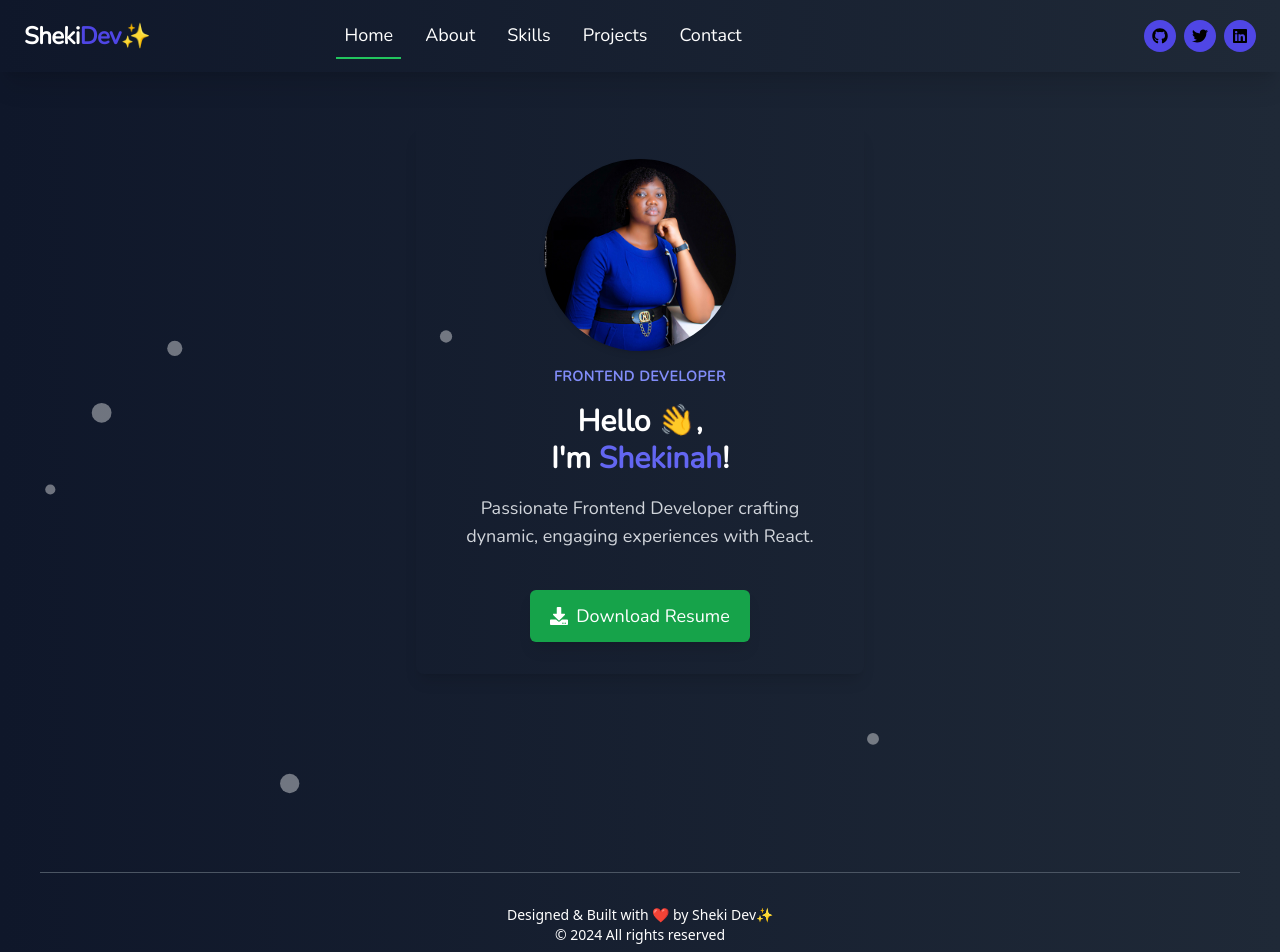
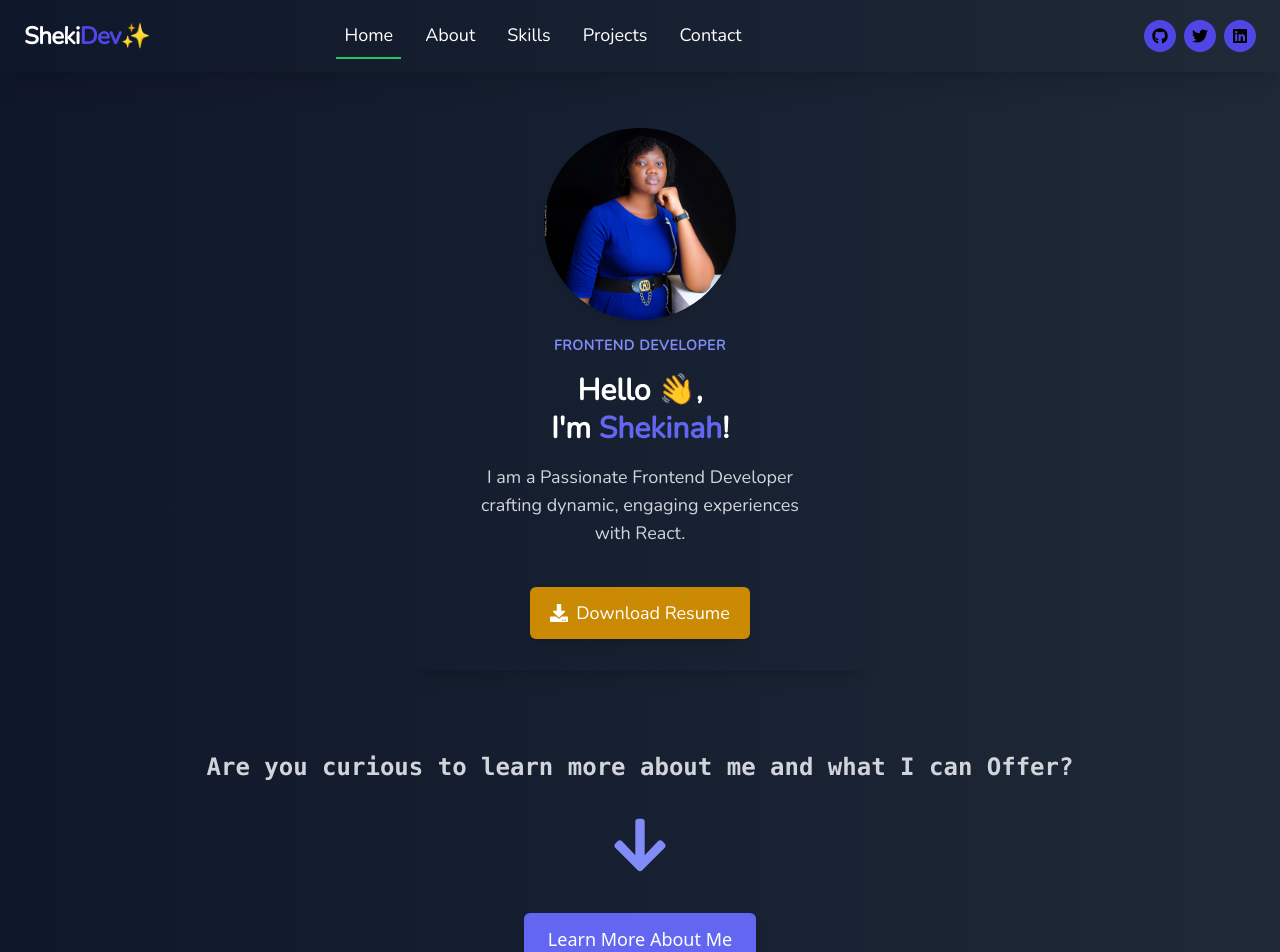
Before and after one commit to shekinahmanyi/portfolio-website2, a React (Create React App) app in the folder portfolio-site/: page / in a window 1280 px wide. Shown: the top 952 px of the page. Built offline with nearby package versions, Linux system fonts and the light colour scheme.

Commit message:
Added another section

```diff
--- a/portfolio-site/src/pages/Home.jsx
+++ b/portfolio-site/src/pages/Home.jsx
@@ -1,8 +1,9 @@
 import React, { useEffect, useMemo, useState } from "react";
 import sheki from "../images/sheki.jpg";
-import { FaDownload } from "react-icons/fa";
+import { FaDownload, FaArrowDown } from "react-icons/fa";
 import Particles, { initParticlesEngine } from "@tsparticles/react";
 import { loadSlim } from "@tsparticles/slim";
+import { Link } from "react-router-dom"; // Assuming you are using react-router for navigation
 
 function Home() {
   const resumeUrl =
@@ -42,7 +43,7 @@ function Home() {
         },
         modes: {
           push: {
-            quantity:0,
+            quantity: 0,
           },
           repulse: {
             distance: 200,
@@ -52,7 +53,7 @@ function Home() {
       },
       particles: {
         color: {
-          value: "#FFFFFF",
+          value: "",
         },
 
         move: {
@@ -88,19 +89,19 @@ function Home() {
   );
 
   return (
-    <div className="relative min-h-screen flex items-center justify-center bg-gradient-to-r from-slate-900 to-gray-800">
+    <main className="relative min-h-screen flex flex-col items-center justify-center bg-gradient-to-r from-slate-900 to-gray-800">
       {/* Particle Effect */}
       {init && (
         <Particles
           id="tsparticles"
           particlesLoaded={particlesLoaded}
           options={options}
-          className="absolute inset-0 "
+          className="absolute inset-0"
         />
       )}
 
       {/* Card Content */}
-      <div className="relative z-10 rounded-lg max-w-md w-full sm:w-auto p-8 shadow-lg text-white">
+      <div className="relative z-10 rounded-lg max-w-md w-full sm:w-auto p-8 shadow-lg text-white mt-32 lg:mt-24">
         <div className="w-48 h-48 mx-auto mb-4 transform hover:scale-105 transition duration-300">
           <img
             src={sheki}
@@ -113,23 +114,40 @@ function Home() {
           FRONTEND DEVELOPER
         </h1>
         <h1 className="text-3xl font-extrabold text-center font-nunito pt-4 leading-tight">
-          Hello <span className="hand-wave inline-block animate-wave">👋</span>
-          ,<br /> I'm <span className="text-indigo-500">Shekinah</span>!
+          Hello <span className="hand-wave inline-block animate-wave">👋</span>,
+          <br /> I'm <span className="text-indigo-500">Shekinah</span>!
         </h1>
         <p className="font-nunito p-4 text-center text-gray-300 text-lg">
-          Passionate Frontend Developer crafting dynamic, engaging experiences with React.
+          I am a Passionate Frontend Developer crafting dynamic, engaging
+          experiences with React.
         </p>
         <div className="flex justify-center mt-6 font-nunito space-x-4">
           <a
             href={resumeUrl}
             download="resume.pdf"
-            className="transition ease-in-out delay-150 hover:-translate-y-1 hover:scale-110 bg-green-600 text-white text-lg font-medium px-5 py-3 rounded-md flex items-center shadow-lg"
+            className="transition ease-in-out delay-150 hover:-translate-y-1 hover:scale-110 bg-yellow-600 text-white text-lg font-medium px-5 py-3 rounded-md flex items-center shadow-lg"
           >
             <FaDownload className="mr-2" /> Download Resume
           </a>
         </div>
       </div>
-    </div>
+
+      {/* Additional Section */}
+      <div className="relative z-10 text-center mt-12 md:mt-16">
+        <p className="text-gray-300 text-xl md:text-2xl font-mono font-bold p-4">
+          Are you curious to learn more about me and what I can Offer?
+        </p>
+        <Link to="/about" className="inline-block mt-4">
+          <FaArrowDown className="text-indigo-400 text-6xl animate-bounce" />
+        </Link>
+      </div>
+      {/* New Button Below Arrow */}
+      <Link to="/about" className="inline-block mt-8">
+        <button className="transition ease-in-out delay-150 hover:-translate-y-1 hover:scale-110 bg-indigo-500 text-white text-lg font-medium px-6 py-3 rounded-md shadow-lg">
+          Learn More About Me
+        </button>
+      </Link>
+    </main>
   );
 }
 
```
